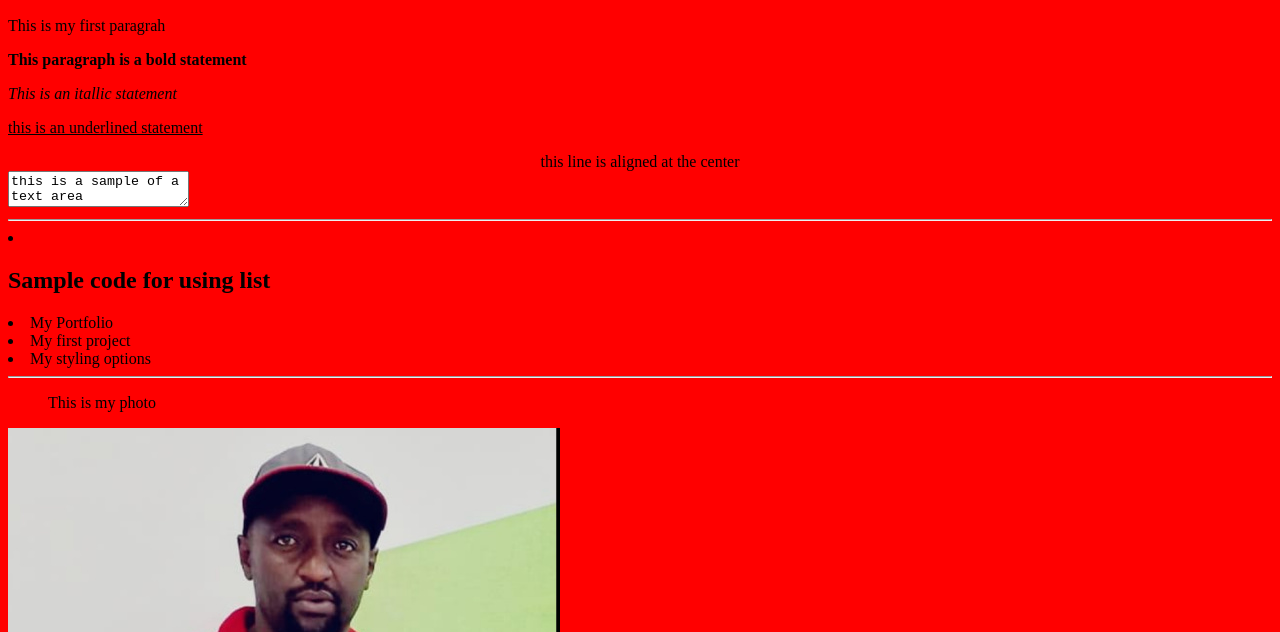
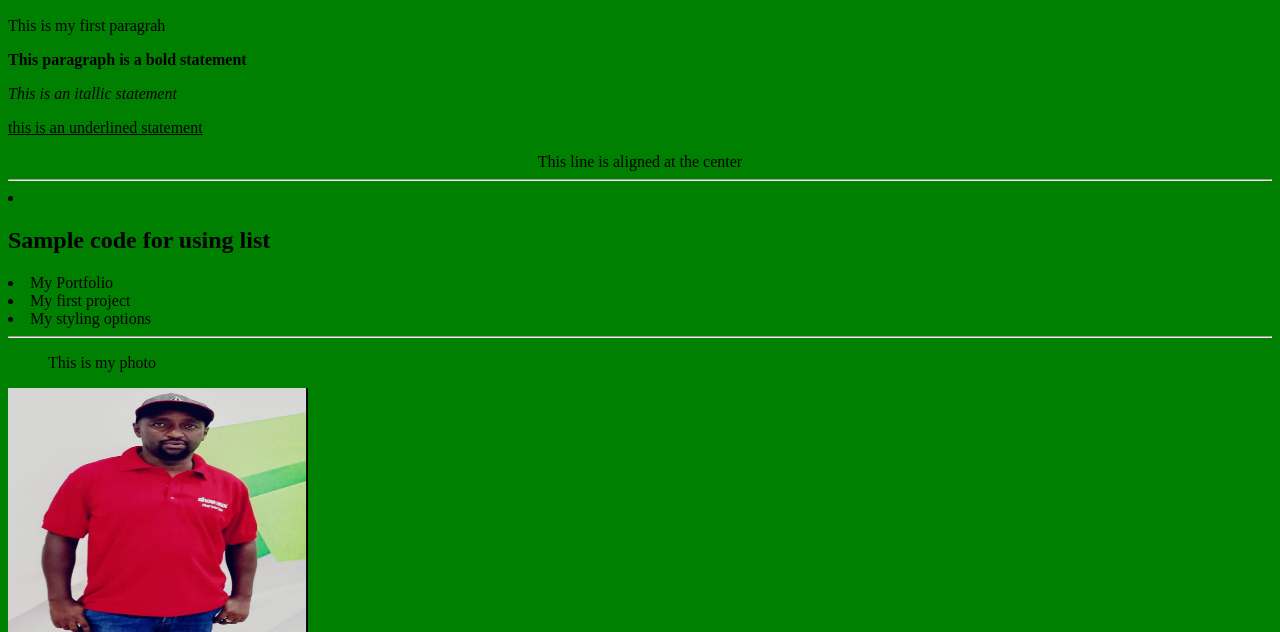
Before and after one commit to dmuchina/dmuchina1, a plain HTML site: page firstproject.html in a window 1280 px wide. Shown: the part 168-800 px from the top of the page. Drawn offline with Linux system fonts and the light colour scheme.

Commit message:
added more changes

```diff
--- a/firstproject.html
+++ b/firstproject.html
@@ -1,19 +1,29 @@
 <!DOCTYPE html>
 <html lang="en">
+
 <head>
 
     <title>This is my first project</title>
-    <head><H1>Basic website creation</H1></head>
+
+    <head>
+        <H1>Basic website creation</H1>
     </head>
-<body bgcolor="red">
+</head>
+
+<body bgcolor="green">
     <h1>This is heading one</h1>
     <h2>This is heading two</h2>
     <p>This is my first paragrah</p>
-   <b><p>This paragraph is a bold statement </p></b>
-   <i><p>This is an itallic statement</p></i>
-   <u><p></p>this is an underlined statement<p></p></u>
-   <center>this line is aligned at the center</center>
-  <textarea>this is a sample of a text area</textarea>
+    <b>
+        <p>This paragraph is a bold statement </p>
+    </b>
+    <i>
+        <p>This is an itallic statement</p>
+    </i>
+    <u>
+        <p></p>this is an underlined statement<p></p>
+    </u>
+    <center>This line is aligned at the center</center>
         <hr>
     <li>
     <h2>Sample code for using list</h2>
@@ -23,6 +33,7 @@
     </li>
     <hr>
     <ul>This is my photo</ul>
-<img src = "/images/dmuchina.jpg" alt = "Tutorials Point" border = "0"/>
+    <img src="/images/dmuchina.jpg" width="300" height="400" />
+    <p>See sou in the other pages <span style = "color:#FF0000;">
     </body>
 </html>
```
Lines whose indentation alone changed are shown as unchanged.
